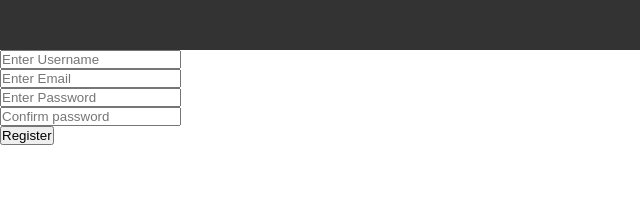
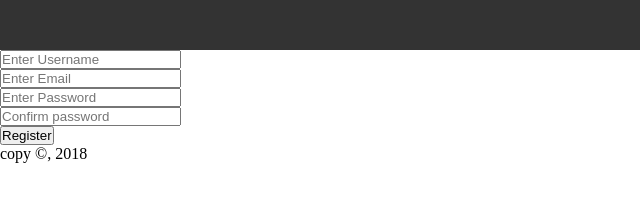
Before and after one commit to peettaro/DeliverIt, a plain HTML site: page UI/index.html in a window 1280 px wide. Shown: the full height of the page, 0-640 px from the left. Drawn offline with Linux system fonts and the light colour scheme.

Commit message:
[feature #162570419] Add a footer

```diff
--- a/UI/index.html
+++ b/UI/index.html
@@ -26,7 +26,13 @@
 
 			<button>Register</button>
 
+
 		</form>
+
+		<footer>
+			copy &copy, 2018
+
+		</footer>
 
 	</div>
 
```
